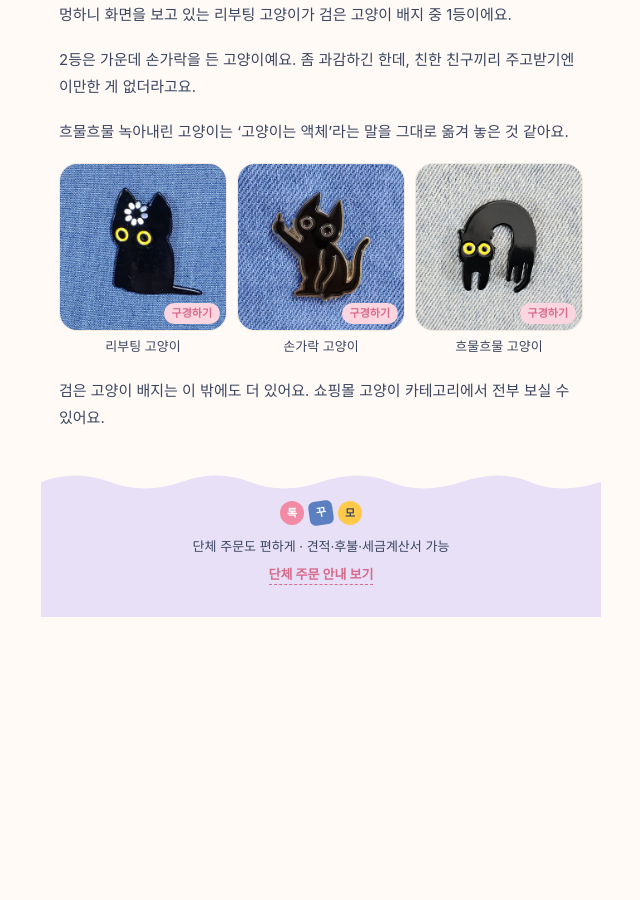
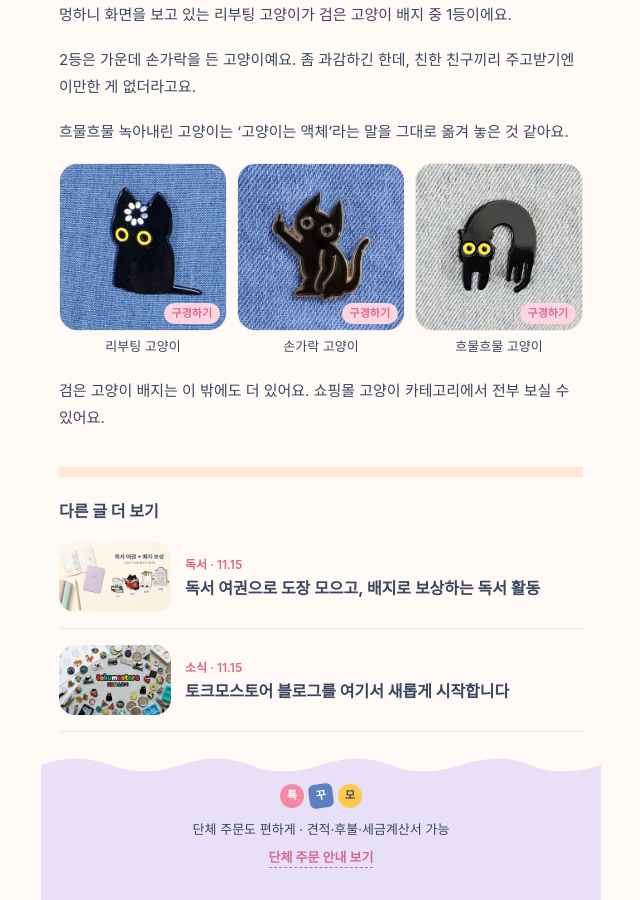
Before and after one commit to tokumostore/blog, a Jekyll site: the page built from _posts/2026-11-15-black-cat-badges.md, in a window 1280 px wide and 900 px high, scrolled down 2184 px. Shown: the whole window, without its empty margins (319-959 px from the left). Built offline with Jekyll 4.4.1, drawn with Linux system fonts in a browser that asks for light colours; some web fonts are replaced; before the commit the page ends 2801 px from its top, so only the background shows below that.

Commit message:
검색용 수정: 첫 화면 제목 짧게, 기본 공유 사진, 글 끝 다른 글 3개 채우기
Co-Authored-By: Claude Opus 5.5 <noreply@anthropic.com>
Claude-Session: https://claude.ai/code/session_019xrNXAJYSjn3b7ydSoAniu

```diff
--- a/_config.yml
+++ b/_config.yml
@@ -1,5 +1,6 @@
 title: 토크모스토어 블로그
 description: 작지만 의미 있는 하나. 토크모스토어의 배지·소품 이야기와 새 소식을 전합니다.
+tagline: 배지·소품 이야기
 url: https://blog.tokumostore.com
 baseurl: ""
 lang: ko_KR
@@ -16,6 +17,8 @@ plugins:
   - jekyll-sitemap
   - jekyll-paginate
 defaults:
+  - scope: { path: "", type: pages }
+    values: { image: /assets/img/og-default.jpg }
   - scope: { path: "", type: posts }
     values: { layout: post }
 exclude: [README.md, CLAUDE.md]
@@ -26,3 +29,5 @@ links:
     url: https://smartstore.naver.com/tokumo
   - name: 인스타그램
     url: https://www.instagram.com/tokumostore/
+twitter:
+  card: summary_large_image
--- a/_layouts/post.html
+++ b/_layouts/post.html
@@ -12,9 +12,12 @@ layout: default
   </div>
 </article>
 {% assign related = site.categories[ck] | where_exp: "p", "p.url != page.url" %}
-{% if related.size > 0 %}
+{% assign more = site.posts.size | minus: 1 %}
+{% if more > 0 %}
 <section class="related">
-  <h2 class="related-title">{{ site.data.categories[ck] | default: ck }} 글 더 보기</h2>
-  {% for p in related limit:3 %}{% include post-item.html post=p %}{% endfor %}
+  <h2 class="related-title">{% if related.size >= 3 %}{{ site.data.categories[ck] | default: ck }} 글 더 보기{% else %}다른 글 더 보기{% endif %}</h2>
+  {% assign shown = 0 %}
+  {% for p in related limit:3 %}{% include post-item.html post=p %}{% assign shown = shown | plus: 1 %}{% endfor %}
+  {% for p in site.posts %}{% if shown >= 3 %}{% break %}{% endif %}{% assign pk = p.categories | first %}{% if p.url != page.url and pk != ck %}{% include post-item.html post=p %}{% assign shown = shown | plus: 1 %}{% endif %}{% endfor %}
 </section>
 {% endif %}
```
Also changed, not shown: assets/img/og-default.jpg (added).
